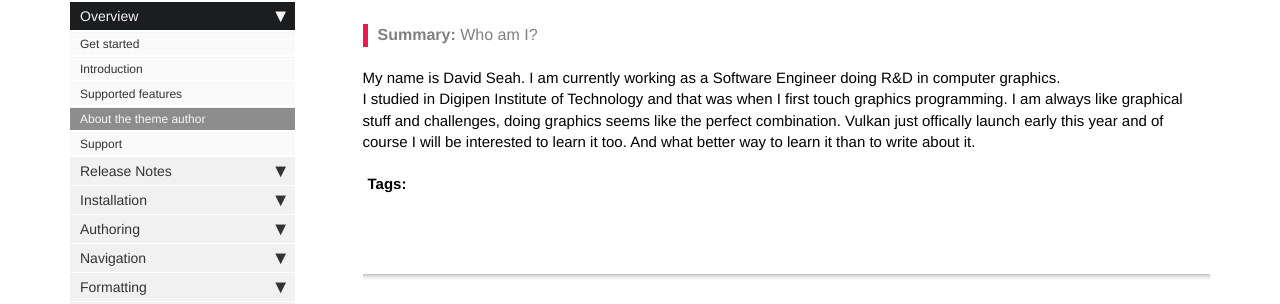
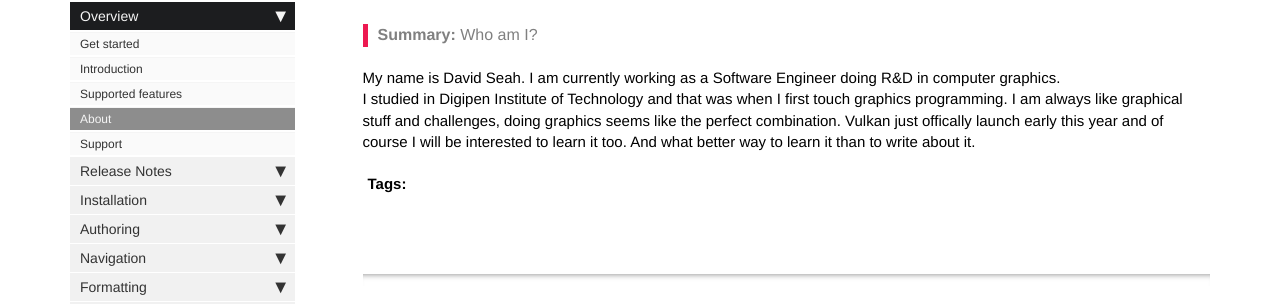
Before and after one commit to learnvulkan/learnvulkan.github.io, a Jekyll site: the page built from pages/mydoc/mydoc_about.md, in a window 1280 px wide. Shown: the part 147-451 px from the top of the page. Built offline with Jekyll 4.4.1, drawn with Linux system fonts in a browser that asks for light colours; nearby versions of some CDN libraries; comment, search, counter and statistics services are not loaded.

Commit message:
Seems like the last commit is not in.

```diff
--- a/_data/sidebars/mydoc_sidebar.yml
+++ b/_data/sidebars/mydoc_sidebar.yml
@@ -36,7 +36,7 @@ entries:
       url: /mydoc_supported_features.html
       output: web, pdf
 
-    - title: About the theme author
+    - title: About
       url: /mydoc_about.html
       output: web, pdf
 
```
Also changed, not shown: 2 other files.
